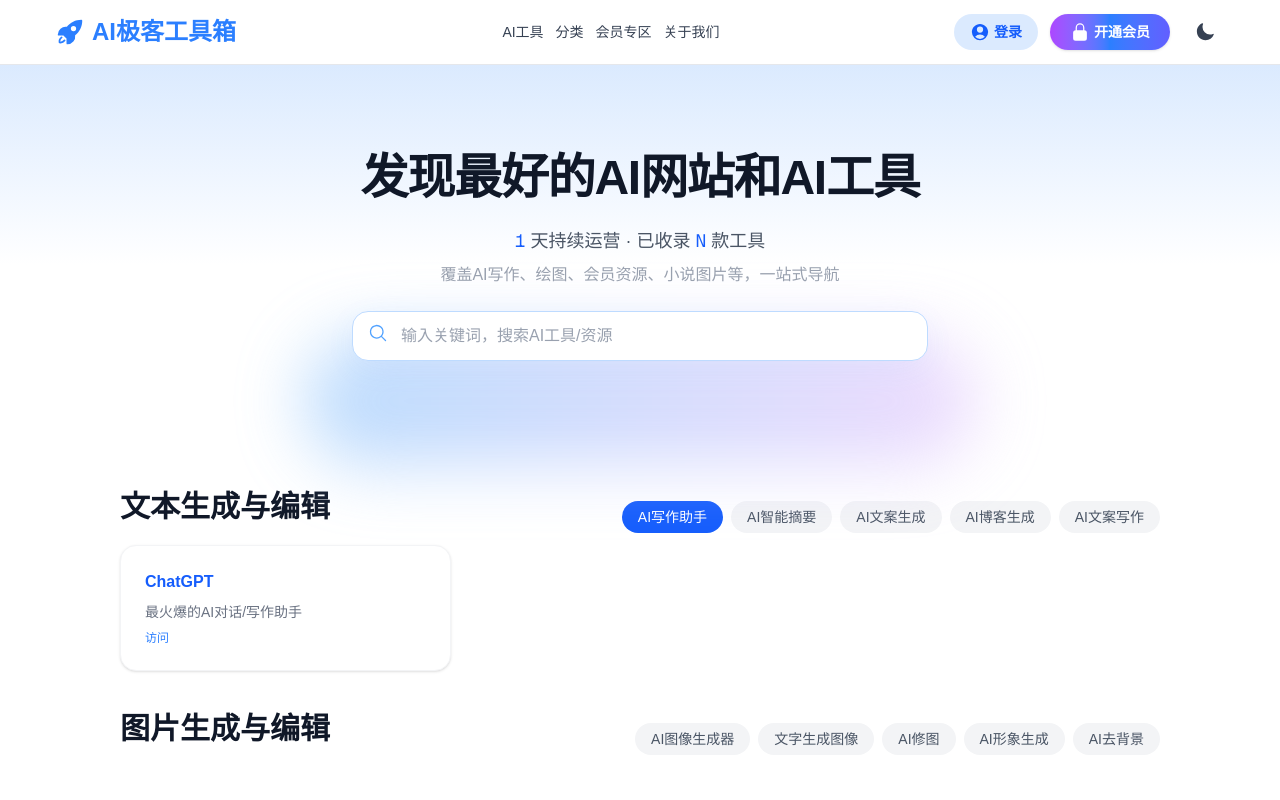
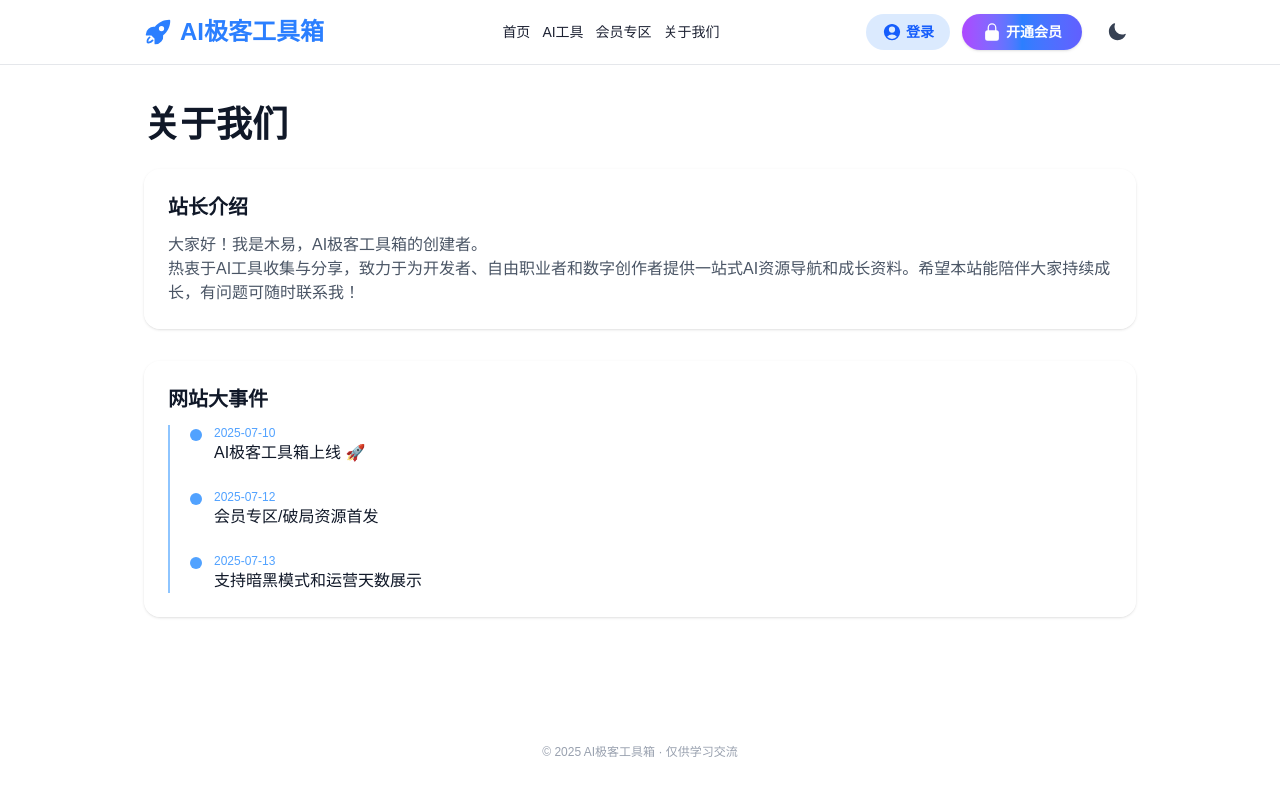
Before and after one commit to G-MUYI/ai-toolbox, a Next.js app: page / in a window 1280 px wide. Both pictures are taken after a click on the button "关于我们". Shown: the top 800 px of the page. Built offline with nearby package versions, Linux system fonts and the light colour scheme.

Commit message:
优化首页UI，分类修改

```diff
--- a/app/page.tsx
+++ b/app/page.tsx
@@ -1,9 +1,8 @@
 "use client"
 import { useState, useEffect } from "react"
 import {
-  RocketLaunchIcon, LockClosedIcon,
-  MagnifyingGlassIcon, UserCircleIcon,
-  MoonIcon, SunIcon
+  RocketLaunchIcon, LockClosedIcon, MagnifyingGlassIcon,
+  UserCircleIcon, MoonIcon, SunIcon
 } from "@heroicons/react/24/solid"
 
 // 工具项类型定义
@@ -15,7 +14,6 @@ type ToolItem = {
   isVip?: boolean
 }
 
-// 首页分组与标签、资源
 const GROUPS: {
   group: string
   tags: string[]
@@ -49,11 +47,22 @@ const GROUPS: {
       { name: "副业指南合集", desc: "10本破局资料，会员专享", url: "#", tag: "破局资料", isVip: true }
     ]
   }
-  // 你可以继续补充更多分组
 ]
 
 // 站点上线日
 const SITE_START_DATE = new Date("2025-07-10")
+
+// 网站事件时间线数据
+const TIMELINE = [
+  { date: "2025-07-10", title: "AI极客工具箱上线 🚀" },
+  { date: "2025-07-12", title: "会员专区/破局资源首发" },
+  { date: "2025-07-13", title: "支持暗黑模式和运营天数展示" },
+  // 你可以随时添加更多事件
+]
+
+// 你的个人/站长介绍
+const ABOUT_ME = `大家好！我是木易，AI极客工具箱的创建者。
+热衷于AI工具收集与分享，致力于为开发者、自由职业者和数字创作者提供一站式AI资源导航和成长资料。希望本站能陪伴大家持续成长，有问题可随时联系我！`
 
 export default function Home() {
   const [dark, setDark] = useState(false)
@@ -61,6 +70,7 @@ export default function Home() {
   const [days, setDays] = useState<number>(0)
   const [activeGroupIdx, setActiveGroupIdx] = useState(0)
   const [activeTag, setActiveTag] = useState(GROUPS[0].tags[0])
+  const [about, setAbout] = useState(false) // 是否为关于我们页
 
   // 实时刷新运营天数
   useEffect(() => {
@@ -72,23 +82,27 @@ export default function Home() {
     return () => clearInterval(timer)
   }, [])
 
-  // 会员按钮样式修正
+  // 样式定义
+  const navBg = dark ? "bg-[#232834] border-b border-[#343948]" : "bg-white/90 border-b border-gray-200"
+  const mainBg = dark ? "bg-[#181c22]" : "bg-white"
+  const groupTitle = dark ? "text-white" : "text-gray-900"
+  const textMain = dark ? "text-white" : "text-gray-900"
+  const textSecond = dark ? "text-gray-300" : "text-gray-600"
+  const textThird = dark ? "text-gray-400" : "text-gray-400"
+  const inputBg = dark ? "bg-[#21252c] border-[#444d5c] text-white placeholder-gray-400" : "bg-white border-blue-200 text-gray-900 placeholder-gray-400"
+
+  // 顶部边距统一优化：max-w-6xl + 两侧 px-6 md:px-10 xl:px-20
+  const pagePadding = "max-w-6xl mx-auto w-full px-6 md:px-10 xl:px-20"
+
+  // 会员按钮样式
   const btnBase = "rounded-full px-5 py-2 font-semibold text-sm transition flex items-center justify-center gap-1 shadow"
   const btnVip = "bg-gradient-to-r from-purple-500 via-blue-500 to-indigo-500 text-white hover:opacity-90"
-
-  // 亮暗色适配
-  const navBg = dark ? "bg-[#232834] border-b border-[#343948]" : "bg-white/90 border-b border-gray-200"
-  const heroBg = dark
-    ? "bg-gradient-to-b from-[#222c3d] via-[#181c22] to-[#181c22]"
-    : "bg-gradient-to-b from-blue-100 via-white to-white"
-  const mainBg = dark ? "bg-[#181c22]" : "bg-white"
-  const groupTitle = dark ? "text-white" : "text-gray-900"
 
   return (
     <div className={`min-h-screen flex flex-col ${mainBg} transition-colors`}>
       {/* 顶部导航 */}
       <header className={`sticky top-0 z-30 w-full ${navBg}`}>
-        <div className="max-w-7xl mx-auto h-16 flex items-center justify-between px-5 md:px-10 lg:px-14">
+        <div className={`${pagePadding} h-16 flex items-center justify-between`}>
           {/* LOGO */}
           <div className="flex items-center gap-2 font-bold text-2xl text-blue-500 cursor-pointer">
             <RocketLaunchIcon className="w-7 h-7" />
@@ -96,14 +110,14 @@ export default function Home() {
           </div>
           {/* 分类/导航 */}
           <nav className="flex items-center gap-3 ml-8">
-            <button className="text-sm font-medium text-gray-700 hover:text-blue-600 transition">AI工具</button>
-            <button className="text-sm font-medium text-gray-700 hover:text-blue-600 transition">分类</button>
-            <button className="text-sm font-medium text-gray-700 hover:text-blue-600 transition">会员专区</button>
-            <button className="text-sm font-medium text-gray-700 hover:text-blue-600 transition">关于我们</button>
+            <button className="text-sm font-medium hover:text-blue-600 transition" onClick={() => setAbout(false)} style={{ color: dark ? "#fff" : "#1d2233" }}>首页</button>
+            <button className="text-sm font-medium hover:text-blue-600 transition" onClick={() => setAbout(false)} style={{ color: dark ? "#fff" : "#1d2233" }}>AI工具</button>
+            <button className="text-sm font-medium hover:text-blue-600 transition" onClick={() => setAbout(false)} style={{ color: dark ? "#fff" : "#1d2233" }}>会员专区</button>
+            <button className="text-sm font-medium hover:text-blue-600 transition" onClick={() => setAbout(true)} style={{ color: dark ? "#fff" : "#1d2233" }}>关于我们</button>
           </nav>
           {/* 操作区 */}
           <div className="flex items-center gap-3">
-            <button className="rounded-full px-4 py-2 text-blue-600 font-semibold text-sm bg-blue-100 hover:bg-blue-200 transition flex items-center">
+            <button className="rounded-full px-4 py-2 font-semibold text-sm bg-blue-100 hover:bg-blue-200 text-blue-600 flex items-center">
               <UserCircleIcon className="w-5 h-5 mr-1" /> 登录
             </button>
             <button className={`${btnBase} ${btnVip}`}>
@@ -121,15 +135,23 @@ export default function Home() {
       </header>
 
       {/* Hero区 */}
-      <section className={`relative w-full ${heroBg} flex flex-col items-center py-12 md:py-20 overflow-visible`}>
-        <div className="w-full flex flex-col items-center z-10">
-          <h1 className="font-black text-3xl md:text-5xl text-gray-900 text-center mb-4 tracking-tight leading-snug">
-            发现最好的AI网站和AI工具
-          </h1>
-          <div className="text-base md:text-lg text-gray-600 text-center mb-2">
+      {!about && (
+        <section className={`relative w-full overflow-visible`}>
+          <div className={`absolute inset-0 z-0 ${dark ? "" : "pointer-events-none"}`}>
+            {/* 蓝紫白渐变全幅铺满 */}
+            {!dark ? (
+              <div className="w-full h-full" style={{
+                background: "linear-gradient(135deg,#a1c4fd 0%,#c2e9fb 60%,#e0c3fc 100%)",
+                width: "100%", height: "100%"
+              }} />
+            ) : null}
+          </div>
+          <div className={`${pagePadding} relative z-10 flex flex-col items-center py-14 md:py-24`}>
+            <h1 className={`font-black text-3xl md:text-5xl text-center mb-4 tracking-tight leading-snug ${textMain}`}>发现最好的AI网站和AI工具</h1>
+            <div className={`text-base md:text-lg text-center mb-2 ${textSecond}`}>
               <span className="font-mono text-blue-600">{days}</span> 天持续运营 · 已收录 <span className="font-mono text-blue-600">N</span> 款工具
             </div>
-          <div className="text-sm md:text-base text-gray-400 text-center mb-4">
+            <div className={`text-sm md:text-base text-center mb-4 ${textThird}`}>
               覆盖AI写作、绘图、会员资源、小说图片等，一站式导航
             </div>
             <div className="w-full flex justify-center mt-2 mb-6">
@@ -138,7 +160,7 @@ export default function Home() {
                   type="text"
                   value={search}
                   onChange={e => setSearch(e.target.value)}
-                className="pl-12 pr-4 py-3 rounded-2xl text-base outline-none border bg-white border-blue-200 shadow-md placeholder-gray-400 w-full focus:ring-2 focus:ring-blue-300"
+                  className={`pl-12 pr-4 py-3 rounded-2xl text-base outline-none border shadow-md placeholder-gray-400 w-full focus:ring-2 focus:ring-blue-300 ${inputBg}`}
                   placeholder="输入关键词，搜索AI工具/资源"
                   style={{ boxShadow: "0 8px 32px 0 rgba(60,130,245,.06)" }}
                 />
@@ -146,24 +168,37 @@ export default function Home() {
               </div>
             </div>
           </div>
-        {/* 渐变背景色块 */}
-        {!dark && (
-          <div
-            className="absolute left-1/2 -translate-x-1/2 bottom-0 w-full max-w-2xl h-24 md:h-32 rounded-full pointer-events-none z-0"
-            style={{
-              background: "linear-gradient(90deg, #8ec5fc 0%, #e0c3fc 100%)",
-              filter: "blur(34px)",
-              opacity: 0.6,
-            }}
-          />
+        </section>
       )}
+
+      {/* 关于我们页面 */}
+      {about ? (
+        <main className={`${pagePadding} flex-1 py-10`}>
+          <h1 className={`text-3xl md:text-4xl font-bold mb-6 ${textMain}`}>关于我们</h1>
+          <section className={`mb-8 p-6 rounded-2xl shadow bg-white/80 dark:bg-[#24272e]`}>
+            <h2 className={`text-xl font-semibold mb-3 ${textMain}`}>站长介绍</h2>
+            <p className={`whitespace-pre-line text-base ${textSecond}`}>{ABOUT_ME}</p>
           </section>
-
-      {/* 分类分组、标签、工具卡片 */}
-      <main className="flex-1 w-full max-w-6xl mx-auto px-5 md:px-10 lg:px-14 py-6">
+          <section className={`p-6 rounded-2xl shadow bg-white/80 dark:bg-[#24272e]`}>
+            <h2 className={`text-xl font-semibold mb-3 ${textMain}`}>网站大事件</h2>
+            <ol className="relative border-l-2 border-blue-300 pl-5 space-y-6">
+              {TIMELINE.map((item, idx) => (
+                <li key={idx} className="flex items-start gap-3">
+                  <span className="block mt-1 w-3 h-3 rounded-full bg-blue-400"></span>
+                  <div>
+                    <span className="block text-xs text-blue-400">{item.date}</span>
+                    <span className={`block text-base font-medium ${textMain}`}>{item.title}</span>
+                  </div>
+                </li>
+              ))}
+            </ol>
+          </section>
+        </main>
+      ) : (
+        // 首页工具区
+        <main className={`${pagePadding} flex-1 py-6`}>
           {GROUPS.map((group, idx) => (
             <section key={group.group} className="mb-10">
-            {/* 大标题+标签 */}
               <div className="flex flex-wrap items-end justify-between mb-3">
                 <h2 className={`text-2xl md:text-3xl font-extrabold mb-2 ${groupTitle}`}>{group.group}</h2>
                 <div className="flex flex-wrap gap-2">
@@ -181,7 +216,6 @@ export default function Home() {
                   ))}
                 </div>
               </div>
-            {/* 卡片 */}
               <ul className="grid grid-cols-1 sm:grid-cols-2 md:grid-cols-3 gap-6">
                 {group.tools.filter(t => t.tag === activeTag && activeGroupIdx === idx).length === 0 ? (
                   <div className="col-span-full text-gray-400 py-10">该分类暂无内容</div>
@@ -192,7 +226,7 @@ export default function Home() {
                       <li
                         key={tool.name}
                         className={`
-                        bg-white rounded-2xl p-6 shadow hover:shadow-lg border border-gray-100 hover:border-blue-400 transition
+                          bg-white dark:bg-[#22242c] rounded-2xl p-6 shadow hover:shadow-lg border border-gray-100 hover:border-blue-400 transition
                           flex flex-col gap-2 relative ${tool.isVip ? "ring-2 ring-yellow-300" : ""}
                         `}
                       >
@@ -204,7 +238,7 @@ export default function Home() {
                             </span>
                           )}
                         </div>
-                      <div className="text-gray-500 text-sm">{tool.desc}</div>
+                        <div className="text-gray-500 dark:text-gray-300 text-sm">{tool.desc}</div>
                         <a
                           href={tool.url}
                           target="_blank"
@@ -218,9 +252,10 @@ export default function Home() {
             </section>
           ))}
         </main>
+      )}
 
       {/* 底部 */}
-      <footer className="text-center text-xs py-10 text-gray-400">
+      <footer className={`text-center text-xs py-10 ${dark ? "text-gray-500" : "text-gray-400"}`}>
         © {new Date().getFullYear()} AI极客工具箱 · 仅供学习交流
       </footer>
     </div>
```
Lines whose indentation alone changed are shown as unchanged.
